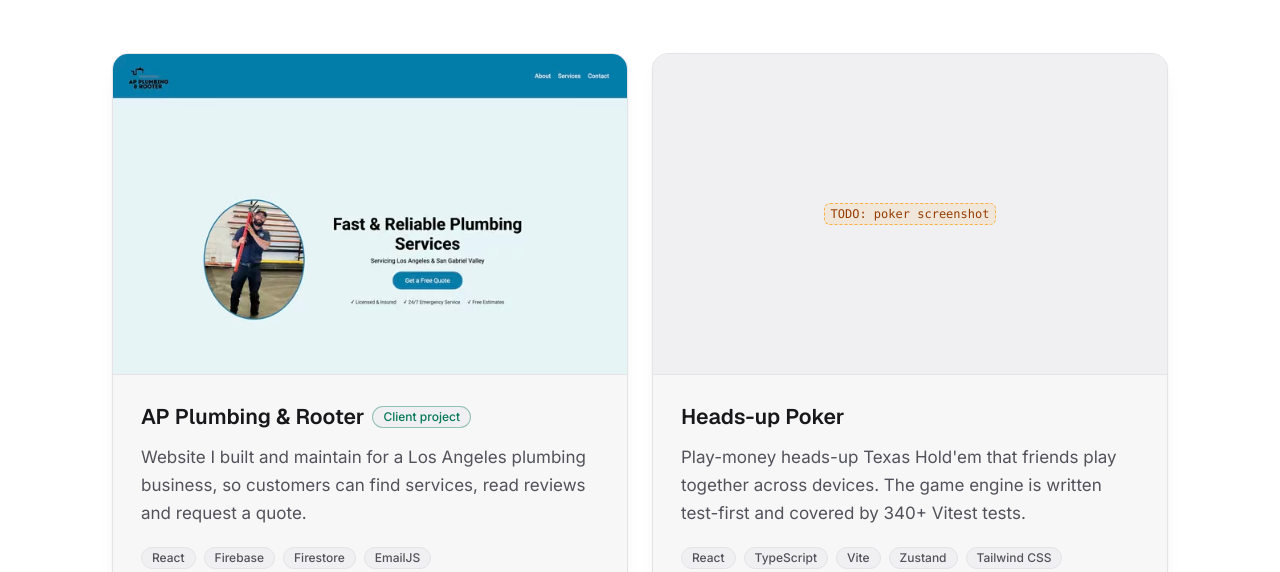
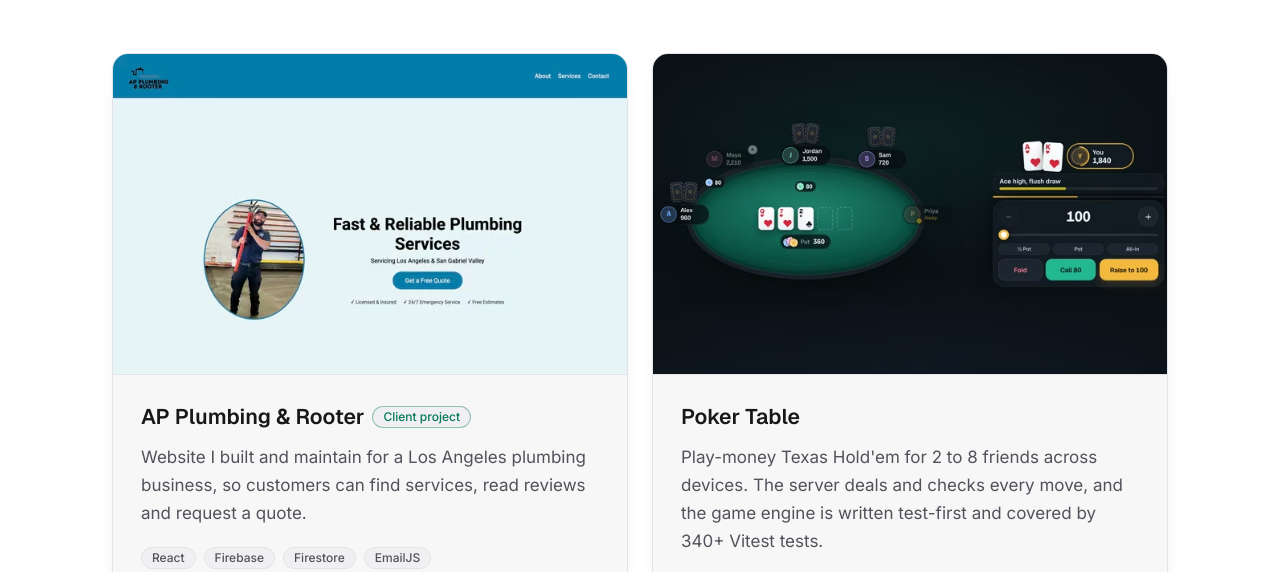
Before and after one commit to edwinalexandervargas/eav-e-portfolio, a website: page index.html in a window 1280 px wide. Shown: the part 1222-1794 px from the top of the page. Drawn offline with Linux system fonts and the light colour scheme; animation ran at ten frames a second.

Commit message:
Poker Table: screenshot, 2 to 8 players, updated description

```diff
--- a/index.html
+++ b/index.html
@@ -234,25 +234,26 @@
               </article>
             </li>
 
-            <!-- Heads-up poker -->
+            <!-- Poker Table -->
             <li class="reveal">
               <article class="card card-lift group flex h-full flex-col overflow-hidden">
-                <!-- TODO: add screenshot (save as Assets/img/poker-640/-1280 .webp/.avif) and swap this placeholder for a <picture> -->
-                <div class="grid aspect-16/10 place-items-center border-b border-border bg-surface-2" role="img" aria-label="Screenshot coming soon">
-                  <span class="todo">TODO: poker screenshot</span>
-                </div>
+                <picture class="block aspect-16/10 overflow-hidden border-b border-border bg-surface-2">
+                  <source type="image/avif" srcset="/Assets/img/poker-640.avif 640w, /Assets/img/poker-1280.avif 1280w" sizes="(min-width: 768px) 540px, 100vw" />
+                  <source type="image/webp" srcset="/Assets/img/poker-640.webp 640w, /Assets/img/poker-1280.webp 1280w" sizes="(min-width: 768px) 540px, 100vw" />
+                  <img src="/Assets/img/poker-1280.webp" width="1280" height="800" loading="lazy" decoding="async" alt="Poker table with six players on the flop, your hole cards, a hand-strength bar and the Fold, Call and Raise buttons" class="size-full object-cover object-top transition-transform duration-500 ease-out-soft group-hover:scale-[1.02]" />
+                </picture>
                 <div class="flex flex-1 flex-col p-6 sm:p-7">
-                  <h3 class="text-h3 font-semibold">Heads-up Poker</h3>
+                  <h3 class="text-h3 font-semibold">Poker Table</h3>
                   <p class="mt-3 text-muted">
-                    Play-money heads-up Texas Hold'em that friends play together across devices. The game engine is
-                    written test-first and covered by 340+ Vitest tests.
+                    Play-money Texas Hold'em for 2 to 8 friends across devices. The server deals and checks every move,
+                    and the game engine is written test-first and covered by 340+ Vitest tests.
                   </p>
                   <ul class="mt-5 flex flex-wrap gap-2" aria-label="Tech stack">
-                    <li class="tag">React</li><li class="tag">TypeScript</li><li class="tag">Vite</li><li class="tag">Zustand</li><li class="tag">Tailwind CSS</li><li class="tag">Firebase</li><li class="tag">Vitest</li>
+                    <li class="tag">React</li><li class="tag">TypeScript</li><li class="tag">Vite</li><li class="tag">Zustand</li><li class="tag">Tailwind CSS</li><li class="tag">Firebase</li><li class="tag">Cloud Functions</li><li class="tag">Vitest</li>
                   </ul>
                   <div class="mt-auto flex flex-wrap items-center gap-5 pt-6">
-                    <a href="https://poker-fb69e.web.app" target="_blank" rel="noopener noreferrer" class="text-link">Live site<svg class="size-3.5" aria-hidden="true"><use href="#i-arrow" /></svg><span class="sr-only"> for Heads-up Poker (opens in a new tab)</span></a>
-                    <a href="https://github.com/edwinalexandervargas/poker" target="_blank" rel="noopener noreferrer" class="text-link">Code<svg class="size-3.5" aria-hidden="true"><use href="#i-arrow" /></svg><span class="sr-only"> for Heads-up Poker (opens in a new tab)</span></a>
+                    <a href="https://poker-fb69e.web.app" target="_blank" rel="noopener noreferrer" class="text-link">Live site<svg class="size-3.5" aria-hidden="true"><use href="#i-arrow" /></svg><span class="sr-only"> for Poker Table (opens in a new tab)</span></a>
+                    <a href="https://github.com/edwinalexandervargas/poker" target="_blank" rel="noopener noreferrer" class="text-link">Code<svg class="size-3.5" aria-hidden="true"><use href="#i-arrow" /></svg><span class="sr-only"> for Poker Table (opens in a new tab)</span></a>
                   </div>
                 </div>
               </article>
@@ -493,7 +494,7 @@
               <span class="absolute top-1.5 -left-[29px] size-2.5 rounded-full bg-accent ring-4 ring-bg" aria-hidden="true"></span>
               <p class="text-sm text-muted">Now</p>
               <p class="mt-1 font-display font-semibold text-fg">Frontend developer</p>
-              <p class="mt-1 text-sm text-muted">Client work and personal projects, including AP Plumbing and Heads-up Poker.</p>
+              <p class="mt-1 text-sm text-muted">Client work and personal projects, including AP Plumbing and Poker Table.</p>
             </li>
             <li class="relative">
               <span class="absolute top-1.5 -left-[29px] size-2.5 rounded-full bg-muted ring-4 ring-bg" aria-hidden="true"></span>
```
Also changed, not shown: Assets/img/poker-1280.avif (added), Assets/img/poker-1280.webp (added), Assets/img/poker-640.avif (added), Assets/img/poker-640.webp (added).
